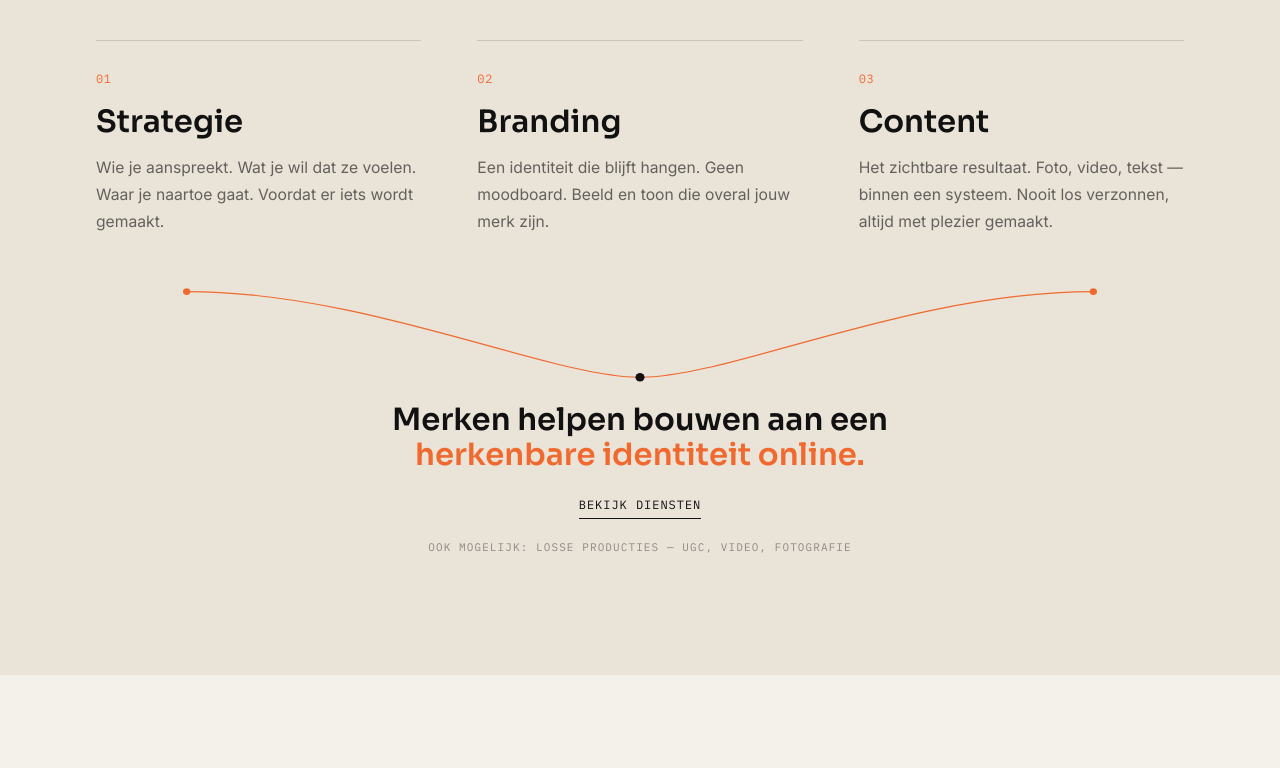
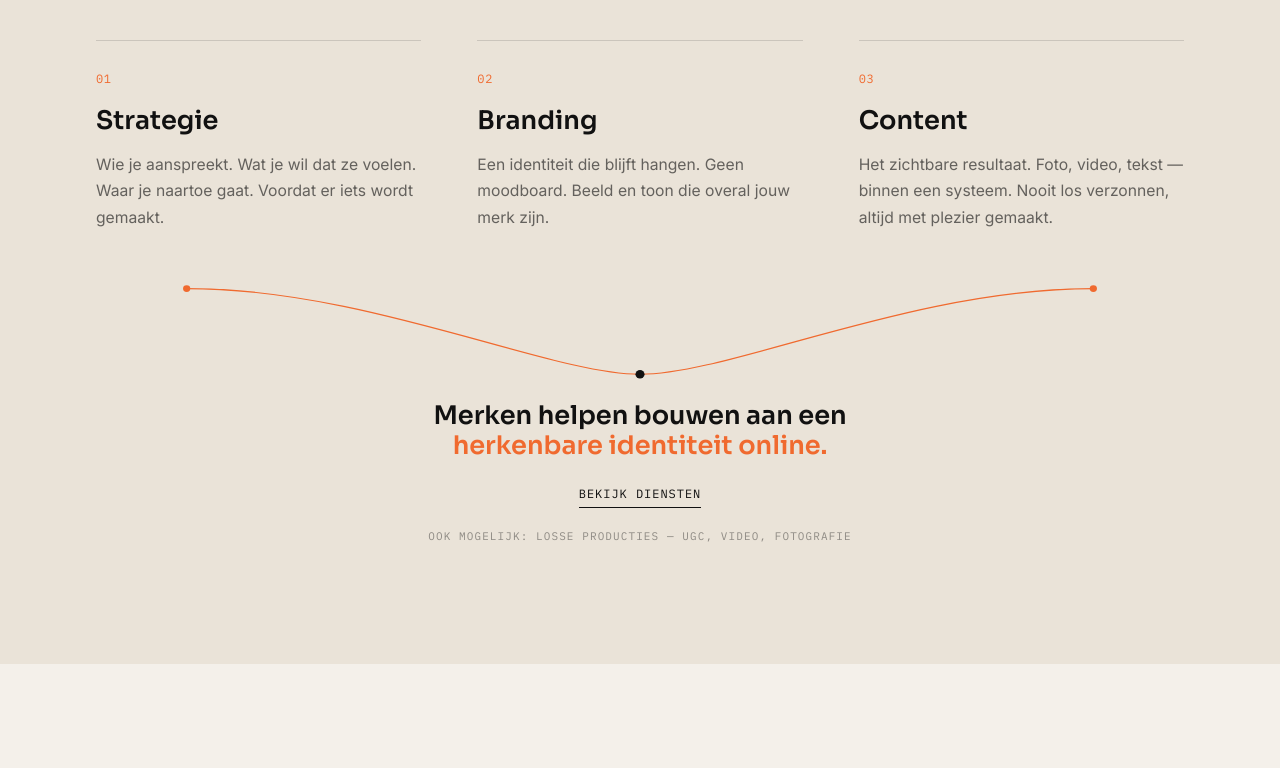
Before and after one commit to knowmeagency/knowmeagency, a plain HTML site: page index.html in a window 1280 px wide. Shown: the part 2252-3020 px from the top of the page. Drawn offline with Linux system fonts and the light colour scheme.

Commit message:
Initial website

```diff
--- a/assets/css/style.css
+++ b/assets/css/style.css
@@ -39,8 +39,7 @@ a:focus-visible,button:focus-visible,input:focus-visible,textarea:focus-visible{
 .eyebrow::before{content:'';width:22px;height:1px;background:var(--accent);display:inline-block;}
 .display-1{font-family:var(--display);font-weight:600;font-size:clamp(2.3rem,6vw,5.6rem);line-height:.98;letter-spacing:-.01em;}
 .display-2{font-family:var(--display);font-weight:600;font-size:clamp(1.9rem,4vw,3.4rem);line-height:1.03;letter-spacing:-.01em;}
-.display-3{font-family:var(--display);font-weight:600;font-size:clamp(1.4rem,2.4vw,2.1rem);line-height:1.12;}
-.italic{font-style:normal;font-weight:600;color:var(--accent);}
+.display-3{font-family:var(--display);font-weight:600;font-size:clamp(1.2rem,2vw,1.8rem); line-height:1.2;}.italic{font-style:normal;font-weight:600;color:var(--accent);}
 .lede{font-size:clamp(1.02rem,1.5vw,1.25rem);line-height:1.55;color:var(--ink-soft);max-width:46ch;}
 .body-l{font-size:1.05rem;line-height:1.65;color:var(--ink-soft);max-width:56ch;}
 .body-m{font-size:.98rem;line-height:1.7;color:var(--ink-soft);max-width:52ch;}
```
Also changed, not shown: about.html (+1 -1 lines).
